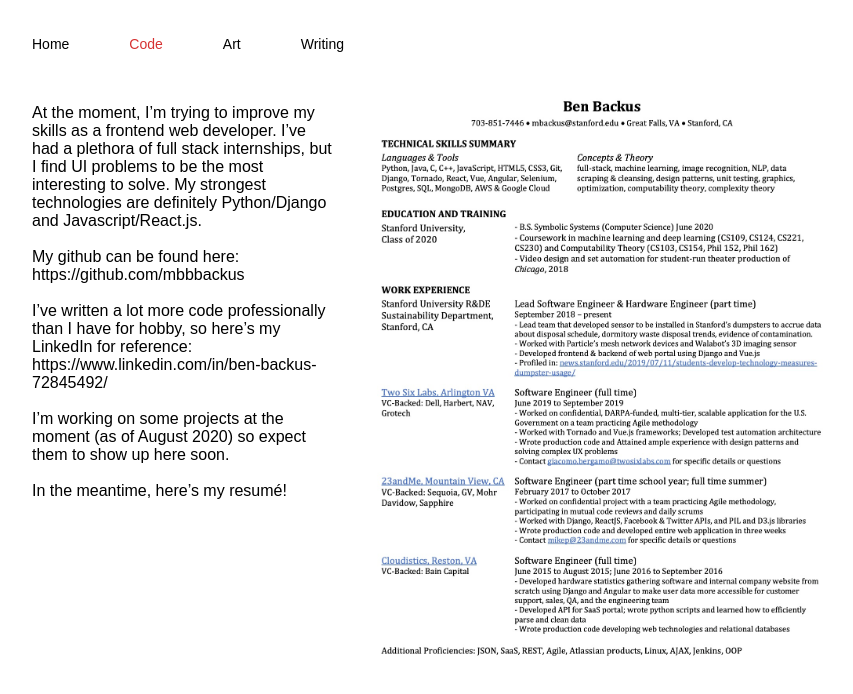
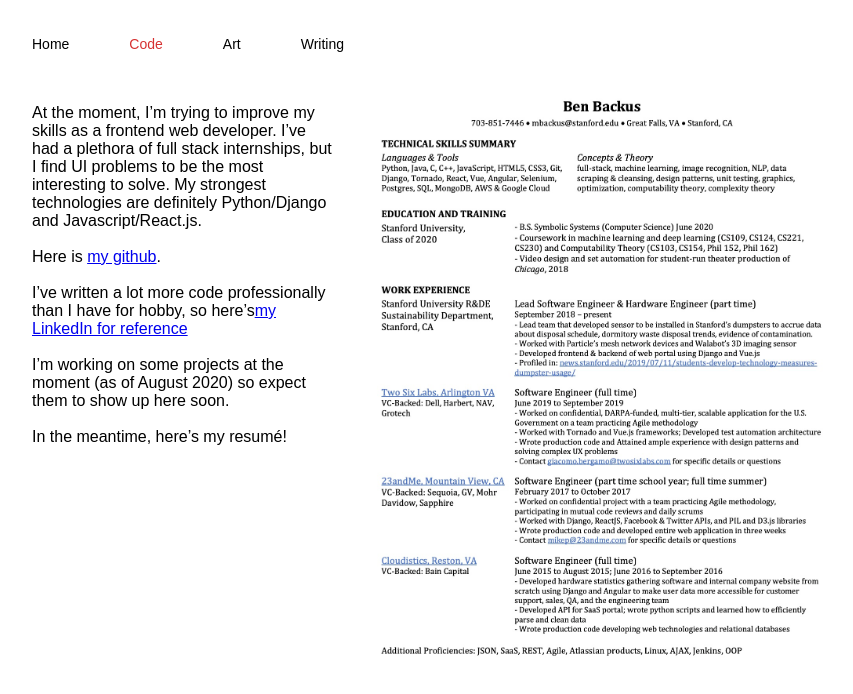
Before and after one commit to mbbbackus/benbackus, a React (Create React App) app: page / in a window 1280 px wide. Both pictures are taken after a click on the button "Code". Shown: the top 694 px of the page, without its empty margins (198-1051 px from the left). Built offline with nearby package versions, Linux system fonts and the light colour scheme.

Commit message:
Fix links

```diff
--- a/src/components/CodePage.js
+++ b/src/components/CodePage.js
@@ -13,11 +13,12 @@ class CodePage extends Component {
             most interesting to solve. My strongest technologies
             are definitely Python/Django and Javascript/React.js. <br/><br/>
 
-            My github can be found here: https://github.com/mbbbackus<br/><br/>
+            Here is <a href="https://github.com/mbbbackus">my github</a>.<br/><br/>
 
             I’ve written a lot more code professionally than I
-            have for hobby, so here’s my LinkedIn for reference:
-            https://www.linkedin.com/in/ben-backus-72845492/<br/><br/>
+            have for hobby, so here’s
+            <a href="https://www.linkedin.com/in/ben-backus-72845492/">
+            my LinkedIn for reference</a><br/><br/>
 
             I’m working on some projects at the moment (as of
             August 2020) so expect them to show up here soon.<br/><br/>
```
